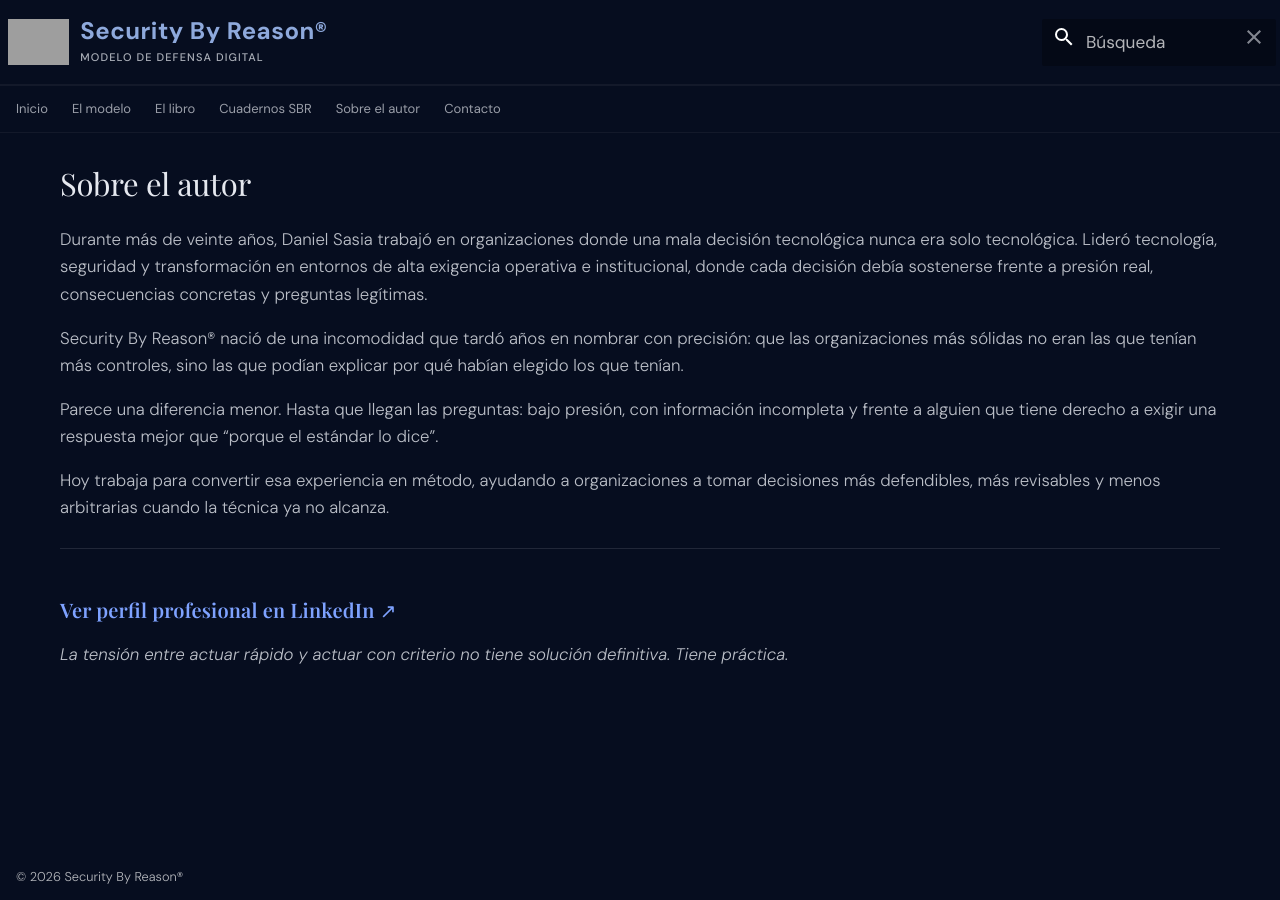
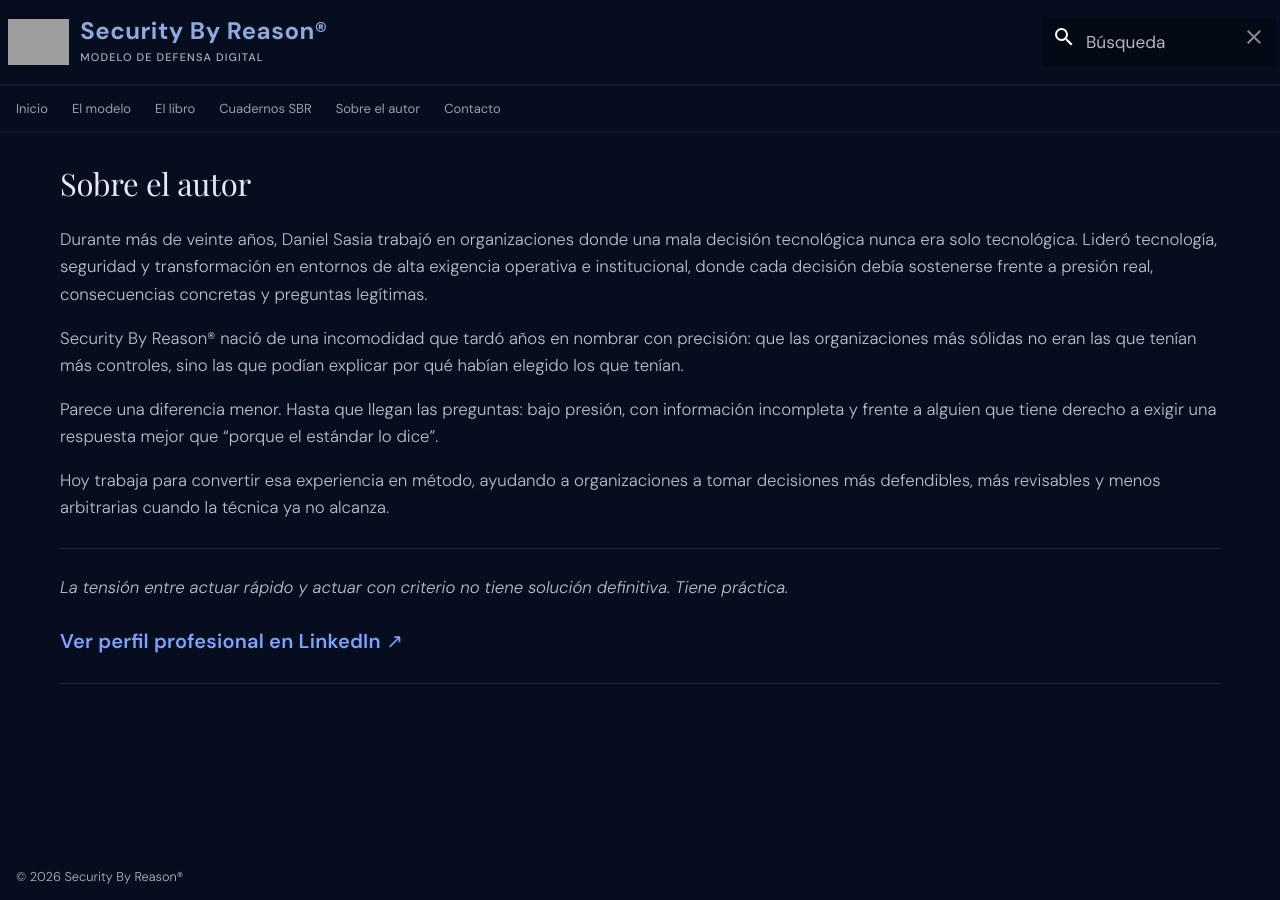
Before and after one commit to danielsasia/sbr-site, an MkDocs documentation site: the page built from docs/autor.md, in a window 1280 px wide. Built offline with MkDocs 1.6.1 and Material for MkDocs 9.7.7, drawn with Linux system fonts in a browser that asks for light colours; some web fonts are replaced; grey boxes are pictures that could not be loaded.

```diff
--- a/docs/autor.md
+++ b/docs/autor.md
@@ -15,7 +15,9 @@ Parece una diferencia menor. Hasta que llegan las preguntas: bajo presión, con
 Hoy trabaja para convertir esa experiencia en método, ayudando a organizaciones a tomar decisiones más defendibles, más revisables y menos arbitrarias cuando la técnica ya no alcanza.
 
 ---
-[Ver perfil profesional en LinkedIn](https://www.linkedin.com/in/danielsasia/){ .text-cta }
----
 
 *La tensión entre actuar rápido y actuar con criterio no tiene solución definitiva. Tiene práctica.*
+
+[Ver perfil profesional en LinkedIn](https://www.linkedin.com/in/danielsasia/){ .text-cta }
+
+---
```
